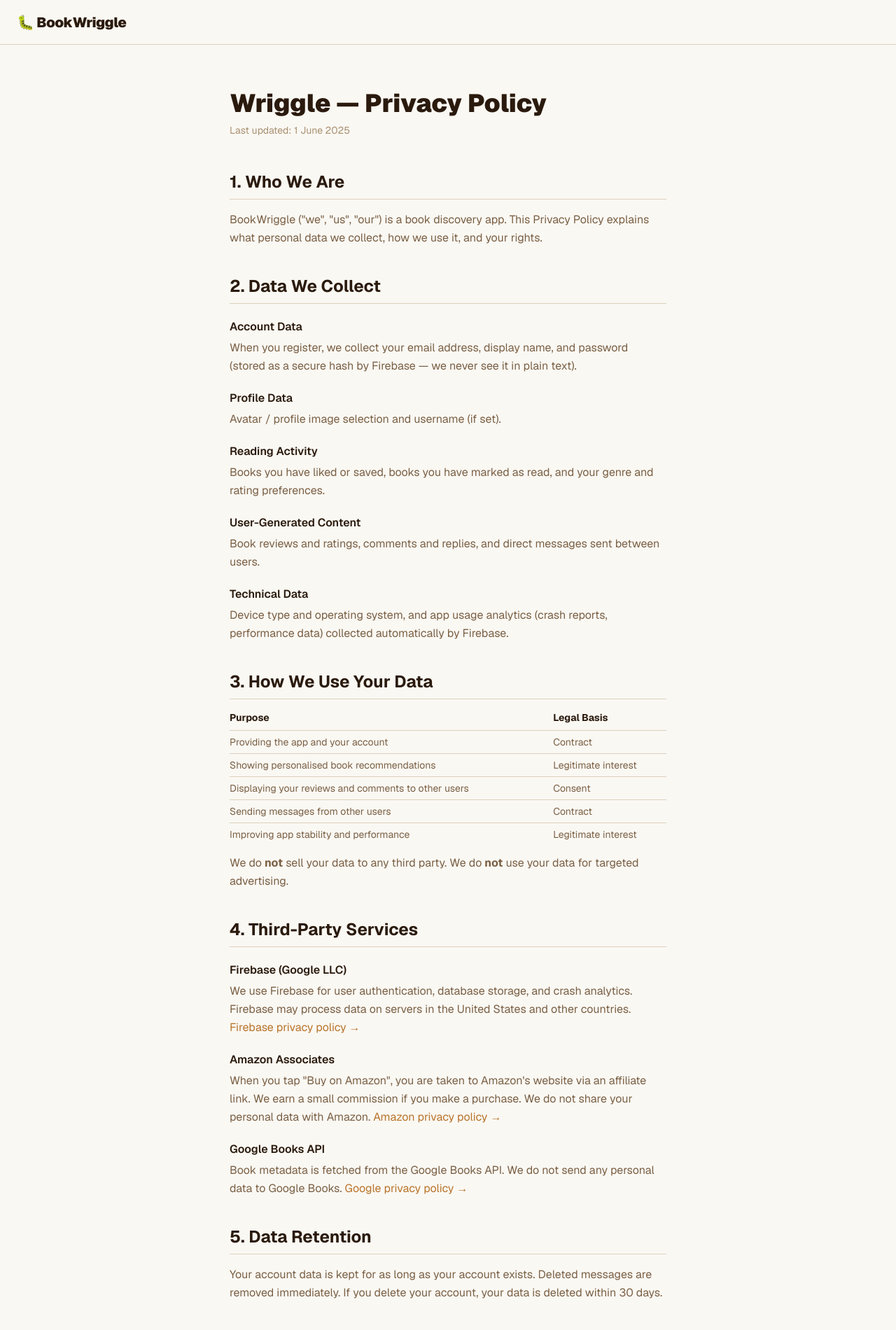
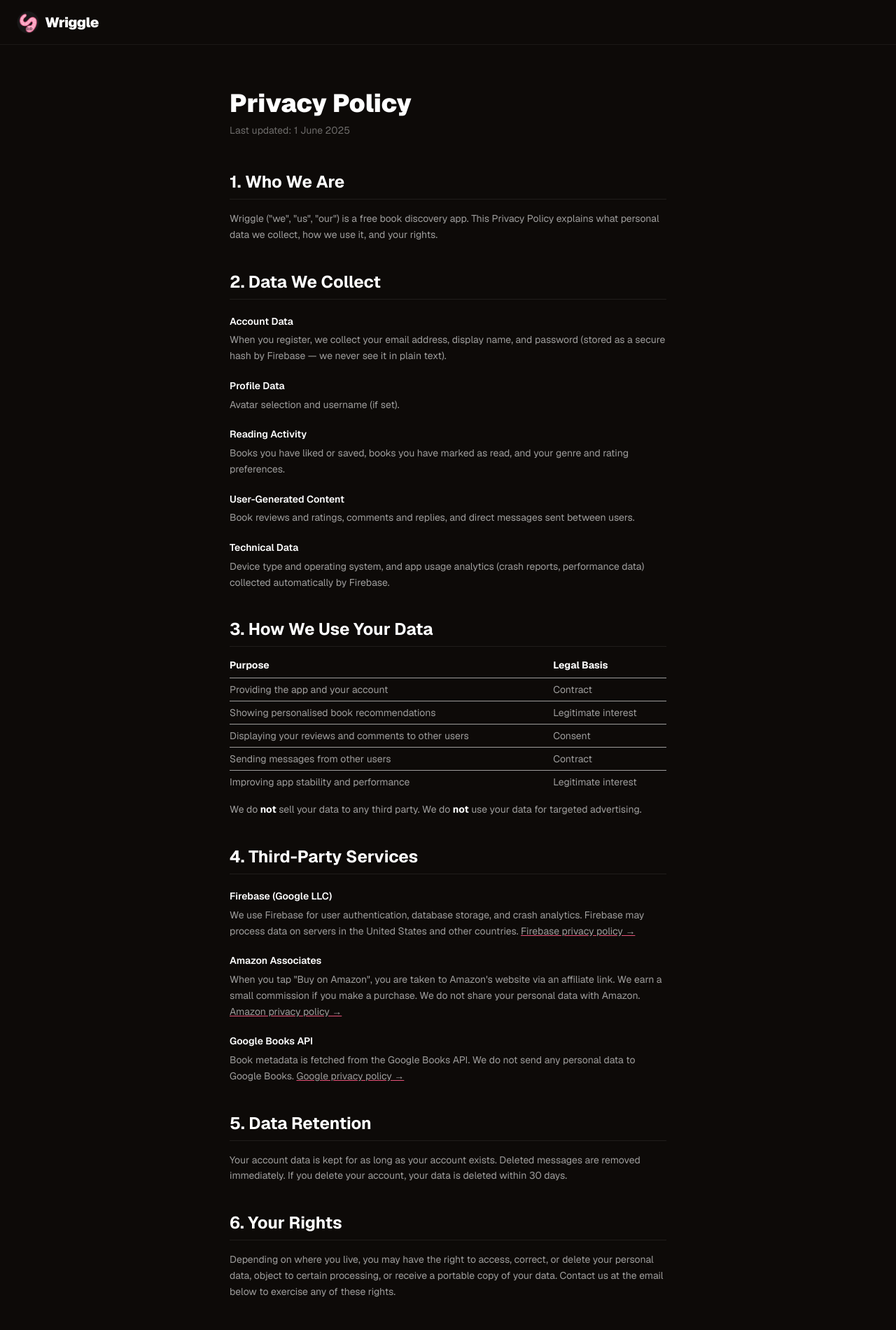
Before and after one commit to Decoy714/bookwriggle-web, a Next.js app: page /privacy in a window 1280 px wide. Shown: the top 1900 px of the page at 70% size. Built offline with nearby package versions, Linux system fonts and the light colour scheme.

Commit message:
Update privacy page to Wriggle dark branding

```diff
--- a/app/privacy/page.tsx
+++ b/app/privacy/page.tsx
@@ -1,3 +1,5 @@
+import Image from "next/image";
+
 export const metadata = {
   title: "Privacy Policy — Wriggle",
   description: "Wriggle privacy policy — how we collect, use, and protect your data.",
@@ -5,38 +7,34 @@
 
 export default function PrivacyPage() {
   return (
-    <main className="min-h-screen bg-cream">
-      <nav className="border-b border-warm-border px-6 h-16 flex items-center">
-        <a href="/" className="font-[var(--font-playfair)] text-warm-text text-xl font-black tracking-tight hover:opacity-80 transition-opacity">
-          🐛 BookWriggle
+    <main className="min-h-screen flex flex-col" style={{ backgroundColor: "#0D0A08", color: "#F0EDE8" }}>
+
+      {/* Nav */}
+      <nav className="border-b px-6 h-16 flex items-center" style={{ borderColor: "rgba(255,255,255,0.06)" }}>
+        <a href="/" className="flex items-center gap-2 hover:opacity-80 transition-opacity">
+          <Image src="/notextlogo.png" alt="Wriggle" width={32} height={32} className="rounded-full" />
+          <span className="font-[var(--font-playfair)] text-white text-xl font-black tracking-tight">Wriggle</span>
         </a>
       </nav>
 
-      <article className="max-w-2xl mx-auto px-6 py-16 prose prose-stone">
-        <h1 className="font-[var(--font-playfair)] text-4xl font-black text-warm-text mb-2">Wriggle — Privacy Policy</h1>
-        <p className="text-warm-muted text-sm mb-12">Last updated: 1 June 2025</p>
+      {/* Content */}
+      <article className="max-w-2xl mx-auto px-6 py-16 flex-1 w-full">
+        <h1 className="font-[var(--font-playfair)] text-4xl font-black text-white mb-2">Privacy Policy</h1>
+        <p className="text-sm mb-12" style={{ color: "rgba(255,255,255,0.4)" }}>Last updated: 1 June 2025</p>
 
         <Section title="1. Who We Are">
-          <p>
-            BookWriggle (&quot;we&quot;, &quot;us&quot;, &quot;our&quot;) is a book discovery app. This Privacy Policy
-            explains what personal data we collect, how we use it, and your rights.
-          </p>
+          <p>Wriggle (&quot;we&quot;, &quot;us&quot;, &quot;our&quot;) is a free book discovery app. This Privacy Policy explains what personal data we collect, how we use it, and your rights.</p>
         </Section>
 
         <Section title="2. Data We Collect">
           <h3>Account Data</h3>
-          <p>When you register, we collect your email address, display name, and password
-          (stored as a secure hash by Firebase — we never see it in plain text).</p>
-
+          <p>When you register, we collect your email address, display name, and password (stored as a secure hash by Firebase — we never see it in plain text).</p>
           <h3>Profile Data</h3>
-          <p>Avatar / profile image selection and username (if set).</p>
-
+          <p>Avatar selection and username (if set).</p>
           <h3>Reading Activity</h3>
           <p>Books you have liked or saved, books you have marked as read, and your genre and rating preferences.</p>
-
           <h3>User-Generated Content</h3>
           <p>Book reviews and ratings, comments and replies, and direct messages sent between users.</p>
-
           <h3>Technical Data</h3>
           <p>Device type and operating system, and app usage analytics (crash reports, performance data) collected automatically by Firebase.</p>
         </Section>
@@ -59,13 +57,11 @@
 
         <Section title="4. Third-Party Services">
           <h3>Firebase (Google LLC)</h3>
-          <p>We use Firebase for user authentication, database storage, and crash analytics. Firebase may process data on servers in the United States and other countries. <a href="https://firebase.google.com/support/privacy" className="text-amber hover:underline">Firebase privacy policy →</a></p>
-
+          <p>We use Firebase for user authentication, database storage, and crash analytics. Firebase may process data on servers in the United States and other countries. <a href="https://firebase.google.com/support/privacy">Firebase privacy policy →</a></p>
           <h3>Amazon Associates</h3>
-          <p>When you tap &quot;Buy on Amazon&quot;, you are taken to Amazon&apos;s website via an affiliate link. We earn a small commission if you make a purchase. We do not share your personal data with Amazon. <a href="https://www.amazon.co.uk/gp/help/customer/display.html?nodeId=GX7NJQ4ZB8MHFRNJ" className="text-amber hover:underline">Amazon privacy policy →</a></p>
-
+          <p>When you tap &quot;Buy on Amazon&quot;, you are taken to Amazon&apos;s website via an affiliate link. We earn a small commission if you make a purchase. We do not share your personal data with Amazon. <a href="https://www.amazon.co.uk/gp/help/customer/display.html?nodeId=GX7NJQ4ZB8MHFRNJ">Amazon privacy policy →</a></p>
           <h3>Google Books API</h3>
-          <p>Book metadata is fetched from the Google Books API. We do not send any personal data to Google Books. <a href="https://policies.google.com/privacy" className="text-amber hover:underline">Google privacy policy →</a></p>
+          <p>Book metadata is fetched from the Google Books API. We do not send any personal data to Google Books. <a href="https://policies.google.com/privacy">Google privacy policy →</a></p>
         </Section>
 
         <Section title="5. Data Retention">
@@ -73,11 +69,11 @@
         </Section>
 
         <Section title="6. Your Rights">
-          <p>Depending on where you live, you may have the right to access, correct, or delete your personal data, object to certain processing, or receive a portable copy of your data. To exercise any of these rights, contact us at the email below.</p>
+          <p>Depending on where you live, you may have the right to access, correct, or delete your personal data, object to certain processing, or receive a portable copy of your data. Contact us at the email below to exercise any of these rights.</p>
         </Section>
 
         <Section title="7. Children">
-          <p>BookWriggle is not directed at children under 13. We do not knowingly collect personal data from children under 13. If you believe a child has provided us with personal data, please contact us and we will delete it.</p>
+          <p>Wriggle is not directed at children under 13. We do not knowingly collect personal data from children under 13. If you believe a child has provided us with personal data, please contact us and we will delete it.</p>
         </Section>
 
         <Section title="8. Changes to This Policy">
@@ -85,13 +81,15 @@
         </Section>
 
         <Section title="9. Contact">
-          <p>For any privacy questions or requests, please contact us at: <a href="mailto:tracksuitgoth@gmail.com" className="text-amber hover:underline">tracksuitgoth@gmail.com</a></p>
+          <p>For any privacy questions or requests: <a href="mailto:tracksuitgoth@gmail.com">tracksuitgoth@gmail.com</a></p>
         </Section>
       </article>
 
-      <footer className="border-t border-warm-border px-6 py-8 text-center">
-        <p className="text-warm-muted/60 text-xs">© {new Date().getFullYear()} BookWriggle. All rights reserved.</p>
+      {/* Footer */}
+      <footer className="border-t px-6 py-8 text-center" style={{ borderColor: "rgba(255,255,255,0.06)" }}>
+        <p className="text-xs" style={{ color: "rgba(255,255,255,0.2)" }}>© {new Date().getFullYear()} Wriggle. All rights reserved.</p>
       </footer>
+
     </main>
   );
 }
@@ -99,10 +97,26 @@
 function Section({ title, children }: { title: string; children: React.ReactNode }) {
   return (
     <section className="mb-10">
-      <h2 className="font-[var(--font-playfair)] text-2xl font-bold text-warm-text mb-4 pb-2 border-b border-warm-border">
+      <h2
+        className="font-[var(--font-playfair)] text-2xl font-bold text-white mb-4 pb-2"
+        style={{ borderBottom: "1px solid rgba(255,255,255,0.08)" }}
+      >
         {title}
       </h2>
-      <div className="text-warm-secondary leading-relaxed space-y-3 [&_h3]:font-semibold [&_h3]:text-warm-text [&_h3]:mt-5 [&_h3]:mb-1 [&_table]:w-full [&_table]:text-sm [&_th]:text-left [&_th]:pb-2 [&_th]:text-warm-text [&_td]:py-1.5 [&_td]:border-t [&_td]:border-warm-border">
+      <div
+        className="leading-relaxed space-y-3 text-sm
+          [&_h3]:font-semibold [&_h3]:text-white [&_h3]:mt-5 [&_h3]:mb-1
+          [&_a]:underline [&_a]:decoration-[#E8547A]
+          [&_strong]:text-white
+          [&_table]:w-full [&_table]:text-sm
+          [&_th]:text-left [&_th]:pb-2 [&_th]:text-white
+          [&_td]:py-1.5 [&_td]:border-t"
+        style={{
+          color: "rgba(255,255,255,0.6)",
+          // @ts-ignore
+          "--tw-border-opacity": 1,
+        }}
+      >
         {children}
       </div>
     </section>
```
